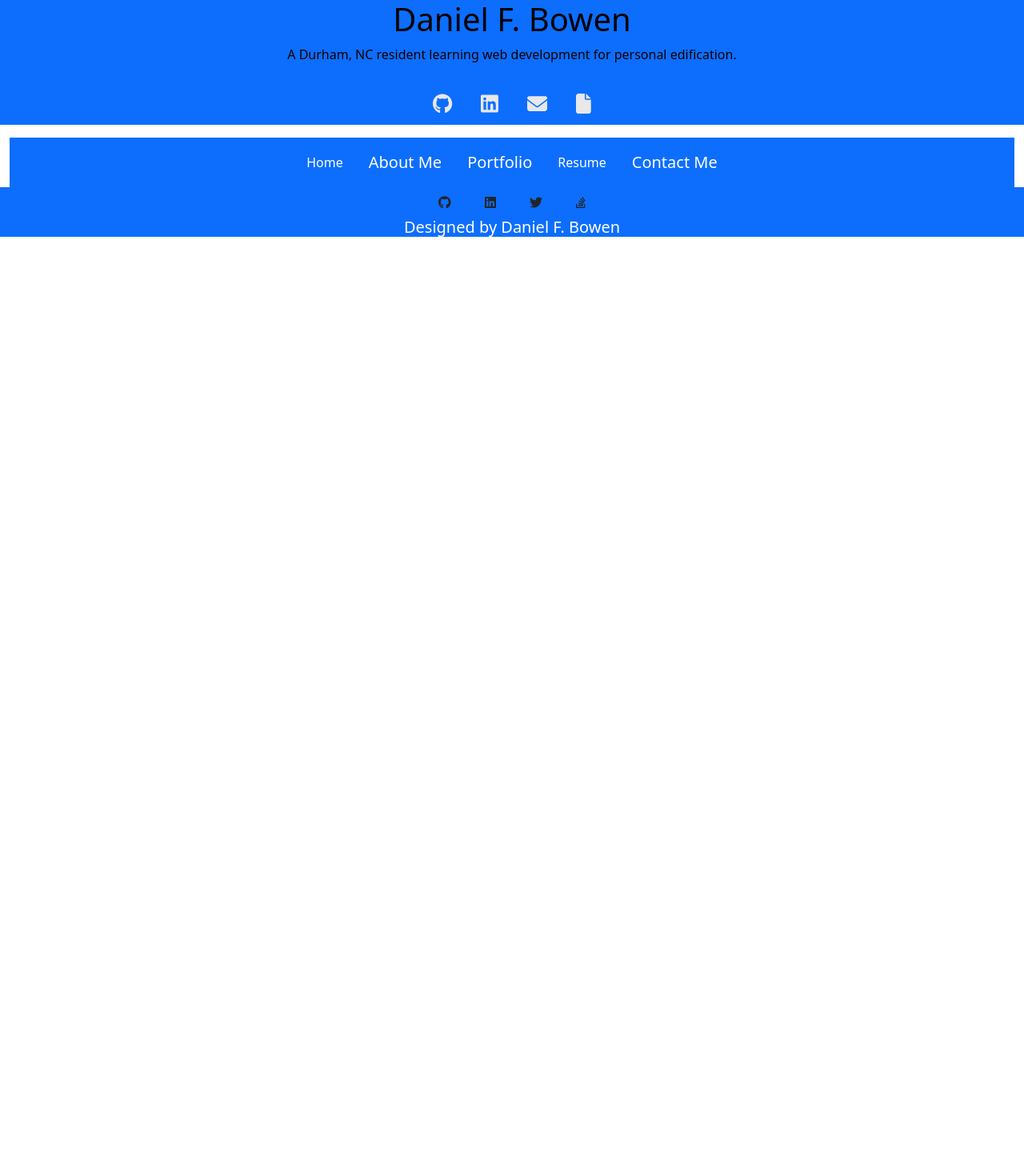
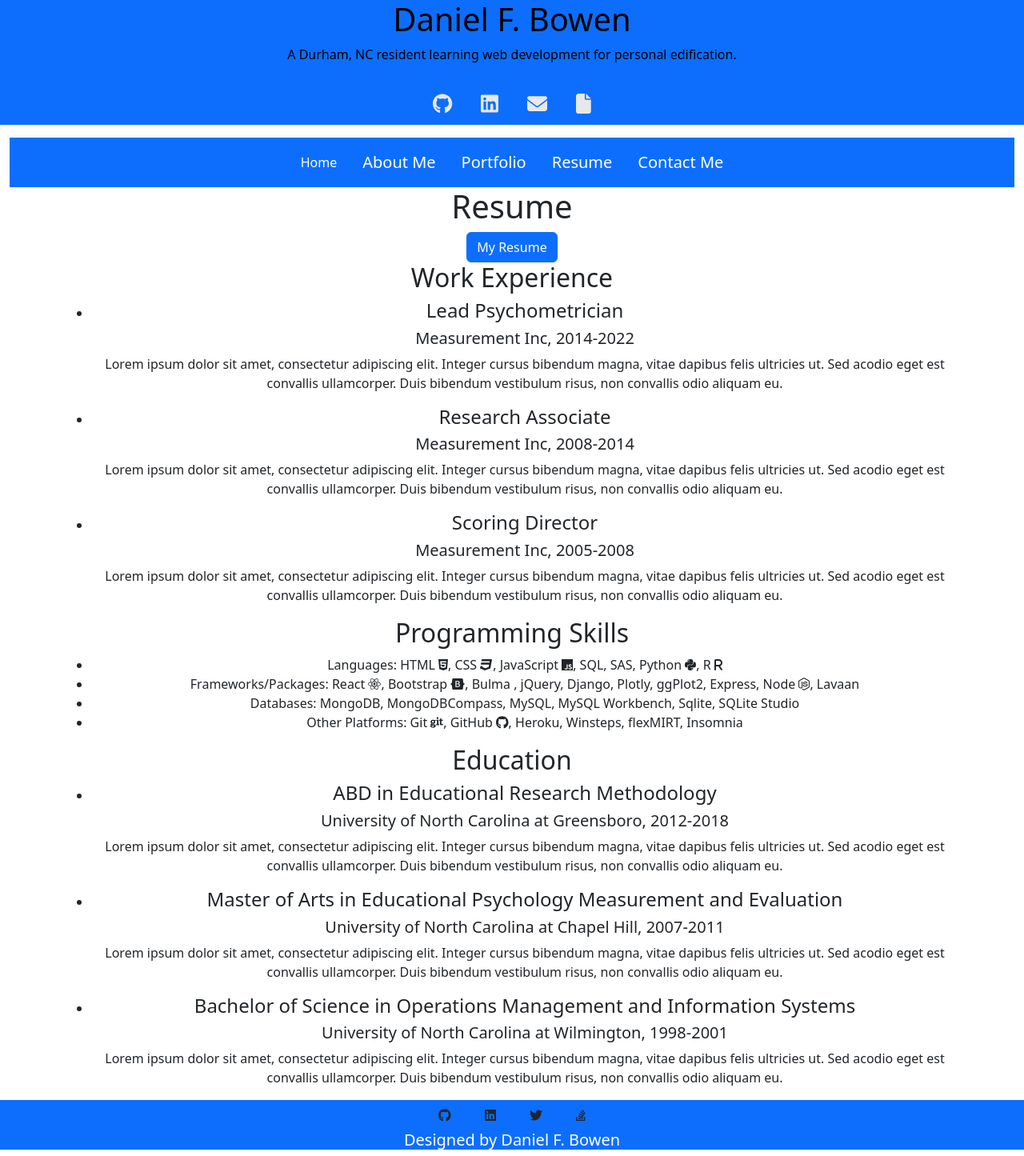
Before and after one commit to dfbowen77/react-portfolio, a React (Create React App) app in the folder react-portfolio/: page /resume in a window 1280 px wide. Shown: the whole page at 80% size. Before the commit the page ends 800 px from the top, so only its background shows below. Built offline with nearby package versions, Linux system fonts and the light colour scheme.

Commit message:
added content to resume.js and update App.js to include a route to the resume page

```diff
--- a/react-portfolio/src/App.js
+++ b/react-portfolio/src/App.js
@@ -13,6 +13,7 @@ import Footer from "./components/footer";
 import About from "./components/about";
 import Portfolio from "./components/portfolio";
 import Contact from "./components/contact";
+import Resume from "./components/resume";
 
 function App() {
   return (
@@ -24,6 +25,7 @@ function App() {
           <Route path ="/about-me" element={<About />} />
           <Route path ="/portfolio" element={<Portfolio />} />
           <Route path ="/contact" element={<Contact />} />
+          <Route path ="/resume" element={<Resume />} />
         </Routes>
       </Router>
       <Footer />
--- a/react-portfolio/src/components/about.js
+++ b/react-portfolio/src/components/about.js
@@ -12,6 +12,9 @@ function About () {
                         <Col xs={12} md={4} className="d-flex justify-content-center align-items-center mb-4 mb-md-0">
                             <Image src={profilepic} rounded fluid className='profile-pic' />
                         </Col>
+                        <Col>
+                            <Row><p>I was born in Durham, NC in 1977; I have lived almost all of my life in either Raleigh or Durham. I graduated from Leesville Road High School in 1995; UNC-Wilmington in 2001 with dual Bachelor of Science degrees in Operations Management and Information Systems; and UNC-Chapel Hill in 2011 with a Master of Arts degree in Educational Psychology, Measurement, and Evaluation. From 2012 to 2018 I attended UNC-Greensboro where I was one dissertation away from completing all my requirements for a PhD in Educational Research Methodology. Prior to signing up for the Full Stack Developer Bootcamp I had worked for the past 20 years in the educational testing industry at Measurement Inc. (MI) where I was the lead psychometrician for all of MI's New Jersey statewide assessment contracts.</p></Row><Row><p>In June of 2013 I acheived my major life goal and married the lovely and talented Dr. Jennifer Treeger Bowen. We have two kids: Gus and Charlie Peters; we also have three cats: Milo, Pippin, and Ursa. We live in Durham, NC where we spend our down time watching movies, playing board games, listening to music, crafting/DIY-ing, gardening, practicing yoga, and interacting with friends and family. I am very excited about learning the skills of a Full Stack Developer and using those skills at a future employer and for fun at home. Examples of passion projects I have implemented at home are displayed below in the work section.</p></Row>
+                        </Col>
                     </Row>
                 </Container>
             </section>
--- a/react-portfolio/src/components/navbar.js
+++ b/react-portfolio/src/components/navbar.js
@@ -22,9 +22,7 @@ function Navigator() {
                     <Nav.Link as={Link} to="/portfolio" className="fs-5 nav-link-highlight text-white">Portfolio</Nav.Link>
                     </li>
                     <li className="nav-item" >
-                      <a className= "nav-link" href={ resume } style={{ color: 'white'}}>
-                        Resume
-                      </a>
+                    <Nav.Link as={Link} to="/resume" className="fs-5 nav-link-highlight text-white">Resume</Nav.Link>
                     </li>
                     <li className="nav-item" >
                     <Nav.Link as={Link} to="/contact" className="fs-5 nav-link-highlight text-white">Contact Me</Nav.Link>
--- a/react-portfolio/src/components/resume.js
+++ b/react-portfolio/src/components/resume.js
@@ -1 +1,94 @@
 import React from 'react';
+import { Container, Row, Col, Button } from "react-bootstrap";
+import resume from '../assets/DFB CV 2022.pdf'
+import { FontAwesomeIcon } from "@fortawesome/react-fontawesome";
+import { faBootstrap, faCss3, faGit, faGithub, faHtml5, faJs, faNodeJs, faPython, faReact } from '@fortawesome/free-brands-svg-icons'
+import { faR } from '@fortawesome/free-solid-svg-icons';
+
+function Resume () {
+    return (
+        <section id='resume' className='resume-section'>
+            <Container className='resume-container'>
+                <Row>
+                    <Col>
+                        <h1>Resume</h1>
+                        <Button href={resume} download>
+                            My Resume
+                        </Button>
+                    </Col>
+                </Row>
+                <Row>
+                    <Col>
+                        <h2>Work Experience</h2>
+                        <ul className='work-list'>
+                            <li className='psychometrician'>
+                            <h4>Lead Psychometrician</h4>
+                                <h5>Measurement Inc, 2014-2022</h5>
+                                    <p>
+                                        Lorem ipsum dolor sit amet, consectetur adipiscing elit. Integer cursus bibendum magna, vitae dapibus felis ultricies ut. Sed acodio eget est convallis ullamcorper. Duis bibendum vestibulum risus, non convallis odio aliquam eu.
+                                    </p>
+                            </li>
+                            <li className='research-associate'>
+                            <h4>Research Associate</h4>
+                                <h5>Measurement Inc, 2008-2014</h5>
+                                    <p>
+                                        Lorem ipsum dolor sit amet, consectetur adipiscing elit. Integer cursus bibendum magna, vitae dapibus felis ultricies ut. Sed acodio eget est convallis ullamcorper. Duis bibendum vestibulum risus, non convallis odio aliquam eu.
+                                    </p>
+                            </li>
+                            <li className='scoring-director'>
+                            <h4>Scoring Director</h4>
+                                <h5>Measurement Inc, 2005-2008</h5>
+                                    <p>
+                                        Lorem ipsum dolor sit amet, consectetur adipiscing elit. Integer cursus bibendum magna, vitae dapibus felis ultricies ut. Sed acodio eget est convallis ullamcorper. Duis bibendum vestibulum risus, non convallis odio aliquam eu.
+                                    </p>
+                            </li>
+                        </ul>
+
+
+                        <h2>Programming Skills</h2>
+                        <ul className='web-development-skill-list'>
+                            <li className='languages'>
+                                Languages: HTML <FontAwesomeIcon icon= {faHtml5}/>, CSS <FontAwesomeIcon icon= {faCss3}/>, JavaScript <FontAwesomeIcon icon= {faJs}/>, SQL, SAS, Python <FontAwesomeIcon icon= {faPython}/>, R <FontAwesomeIcon icon= {faR}/>
+                            </li>
+                            <li className='frameworks'>
+                                Frameworks/Packages: React <FontAwesomeIcon icon= {faReact}/>, Bootstrap <FontAwesomeIcon icon= {faBootstrap}/>, Bulma , jQuery, Django, Plotly, ggPlot2, Express, Node <FontAwesomeIcon icon= {faNodeJs}/>, Lavaan
+                            </li>
+                            <li className='databases'>
+                                Databases: MongoDB, MongoDBCompass, MySQL, MySQL Workbench, Sqlite, SQLite Studio
+                            </li>
+                            <li className='front-end-frameworks'>
+                                Other Platforms: Git <FontAwesomeIcon icon= {faGit}/>, GitHub <FontAwesomeIcon icon= {faGithub}/>, Heroku, Winsteps, flexMIRT, Insomnia
+                            </li>
+                        </ul>
+                        <h2>Education</h2>
+                        <ul className='education-list'>
+                            <li className='uncg'>
+                            <h4>ABD in Educational Research Methodology</h4>
+                                <h5>University of North Carolina at Greensboro, 2012-2018</h5>
+                                    <p>
+                                        Lorem ipsum dolor sit amet, consectetur adipiscing elit. Integer cursus bibendum magna, vitae dapibus felis ultricies ut. Sed acodio eget est convallis ullamcorper. Duis bibendum vestibulum risus, non convallis odio aliquam eu.
+                                    </p>
+                            </li>
+                            <li className='unc-chapel-hill'>
+                            <h4>Master of Arts in Educational Psychology Measurement and Evaluation</h4>
+                                <h5>University of North Carolina at Chapel Hill, 2007-2011</h5>
+                                    <p>
+                                        Lorem ipsum dolor sit amet, consectetur adipiscing elit. Integer cursus bibendum magna, vitae dapibus felis ultricies ut. Sed acodio eget est convallis ullamcorper. Duis bibendum vestibulum risus, non convallis odio aliquam eu.
+                                    </p>
+                            </li>
+                            <li className='unc-wilmington'>
+                            <h4>Bachelor of Science in Operations Management and Information Systems</h4>
+                                <h5>University of North Carolina at Wilmington, 1998-2001</h5>
+                                    <p>
+                                        Lorem ipsum dolor sit amet, consectetur adipiscing elit. Integer cursus bibendum magna, vitae dapibus felis ultricies ut. Sed acodio eget est convallis ullamcorper. Duis bibendum vestibulum risus, non convallis odio aliquam eu.
+                                    </p>
+                            </li>
+                        </ul>
+                    </Col>
+                </Row>
+            </Container>
+        </section>
+    )
+}
+
+export default Resume;
```
